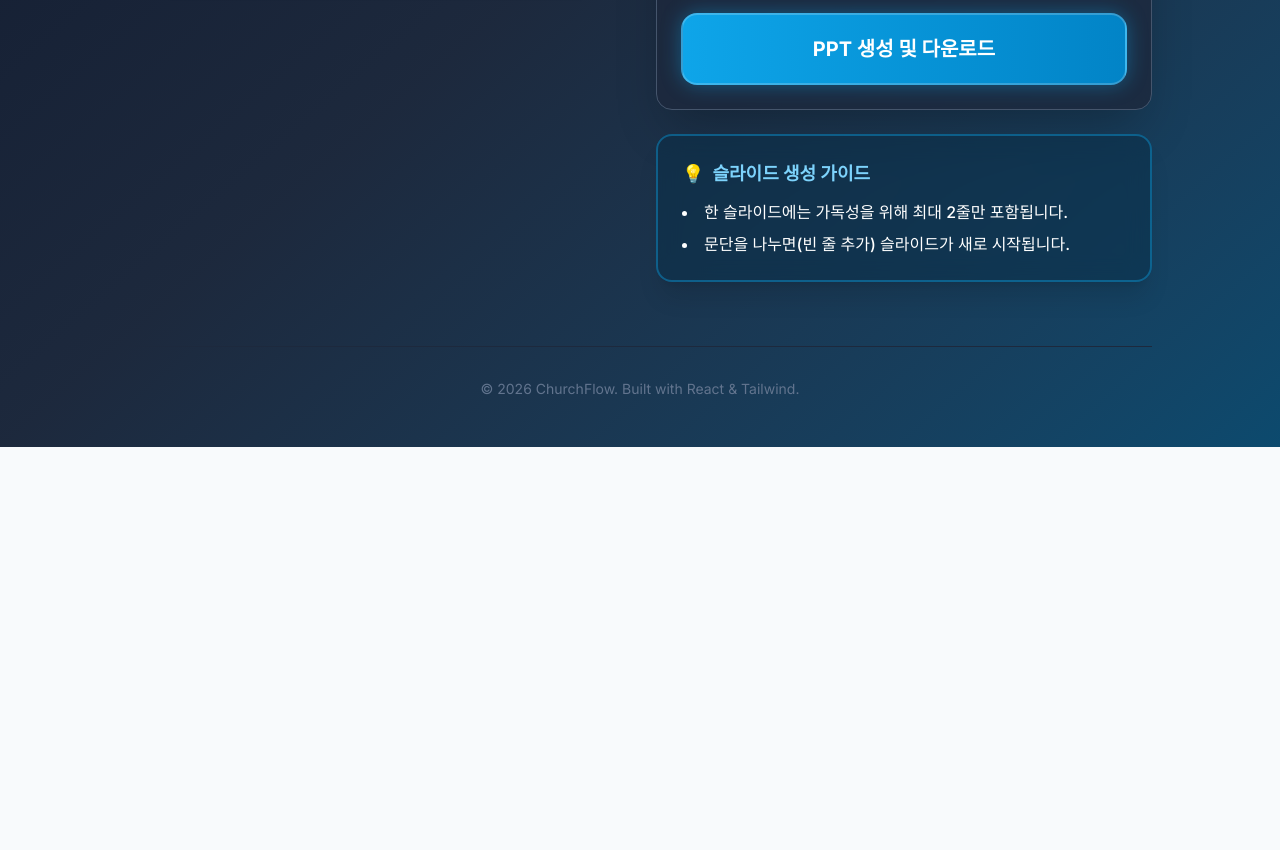
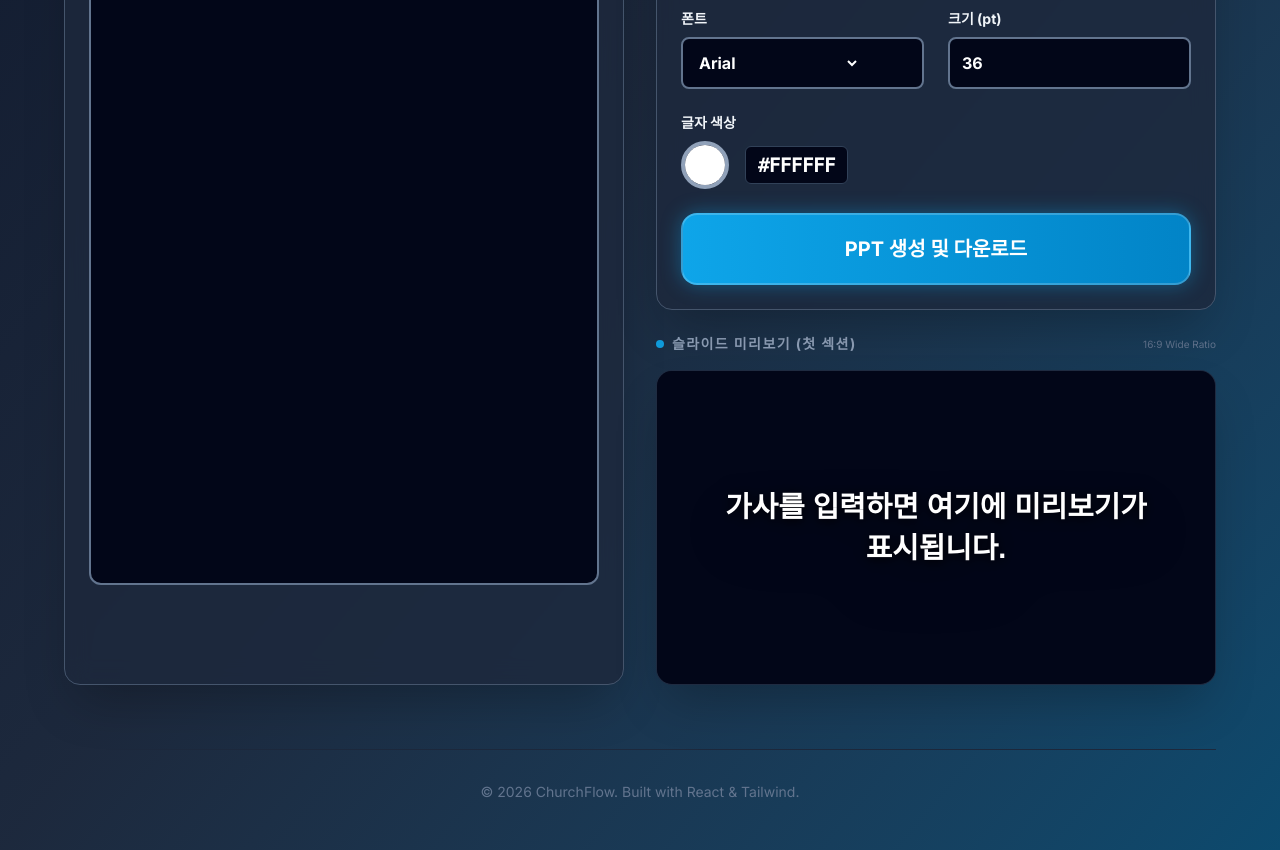
Before and after one commit to dding-woo/churchflow, a React (Vite) app: page / in a window 1280 px wide. Shown: the part 660-1510 px from the top of the page. Before the commit the page ends 1107 px from the top, so only its background shows below. Built offline with nearby package versions, Linux system fonts and the light colour scheme.

Commit message:
"add Preview"

```diff
--- a/src/App.jsx
+++ /dev/null
@@ -1,60 +0,0 @@
-import React from 'react';
-import Header from './components/Header';
-import LyricsInput from './components/LyricsInput';
-import StyleSettings from './components/StyleSettings';
-import TipsCard from './components/TipsCard';
-import Footer from './components/Footer';
-import { usePPTGenerator } from './components/common/features/usePPTGenerator';
-
-function App() {
-  const {
-    lyrics,
-    setLyrics,
-    bgImage,
-    handleImageUpload,
-    fontSize,
-    setFontSize,
-    fontColor,
-    setFontColor,
-    fontFace,
-    setFontFace,
-    isGenerating,
-    generatePPT,
-    fileInputRef
-  } = usePPTGenerator();
-
-  return (
-    <div className="min-h-screen bg-gradient-to-br from-slate-900 via-slate-800 to-primary-900 text-white p-6 md:p-12">
-      <div className="max-w-5xl mx-auto">
-        <Header />
-
-        <main className="grid grid-cols-1 lg:grid-cols-2 gap-8">
-          {/* Left Side: Input */}
-          <LyricsInput lyrics={lyrics} setLyrics={setLyrics} />
-
-          {/* Right Side: Options & Actions */}
-          <div className="space-y-6">
-            <StyleSettings
-              bgImage={bgImage}
-              handleImageUpload={handleImageUpload}
-              fontFace={fontFace}
-              setFontFace={setFontFace}
-              fontSize={fontSize}
-              setFontSize={setFontSize}
-              fontColor={fontColor}
-              setFontColor={setFontColor}
-              isGenerating={isGenerating}
-              generatePPT={generatePPT}
-              fileInputRef={fileInputRef}
-            />
-            <TipsCard />
-          </div>
-        </main>
-
-        <Footer />
-      </div>
-    </div>
-  );
-}
-
-export default App;
--- a/src/App.tsx
+++ b/src/App.tsx
@@ -4,6 +4,7 @@ import LyricsInput from './components/LyricsInput';
 import StyleSettings from './components/StyleSettings';
 import TipsCard from './components/TipsCard';
 import Footer from './components/Footer';
+import Preview from './components/Preview';
 import { usePPTGenerator } from './components/common/features/usePPTGenerator';
 
 const App: React.FC = () => {
@@ -25,14 +26,16 @@ const App: React.FC = () => {
 
   return (
     <div className="min-h-screen bg-gradient-to-br from-slate-900 via-slate-800 to-primary-900 text-white p-6 md:p-12">
-      <div className="max-w-5xl mx-auto">
+      <div className="max-w-6xl mx-auto">
         <Header />
 
-        <main className="grid grid-cols-1 lg:grid-cols-2 gap-8">
+        <TipsCard />
+        <main className="grid grid-cols-1 lg:grid-cols-2 gap-8 items-stretch">
           {/* Left Side: Input */}
           <LyricsInput lyrics={lyrics} setLyrics={setLyrics} />
 
-          {/* Right Side: Options & Actions */}
+
+          {/* Right Side: Preview & Options */}
           <div className="space-y-6">
             <StyleSettings
               bgImage={bgImage}
@@ -47,7 +50,15 @@ const App: React.FC = () => {
               generatePPT={generatePPT}
               fileInputRef={fileInputRef}
             />
-            <TipsCard />
+            <Preview
+              lyrics={lyrics}
+              fontFace={fontFace}
+              fontSize={fontSize}
+              fontColor={fontColor}
+              bgImage={bgImage}
+            />
+
+
           </div>
         </main>
 
--- a/src/components/LyricsInput.tsx
+++ b/src/components/LyricsInput.tsx
@@ -7,18 +7,12 @@ interface LyricsInputProps {
 
 const LyricsInput: React.FC<LyricsInputProps> = ({ lyrics, setLyrics }) => (
   <section className="space-y-6">
-    <div className="bg-slate-800/80 p-6 rounded-2xl border border-slate-600 shadow-2xl backdrop-blur-md">
+    <div className="h-full bg-slate-800/80 p-6 rounded-2xl border border-slate-600 shadow-2xl backdrop-blur-md">
       <label className="block text-sm font-bold mb-3 text-white uppercase tracking-wider">가사 입력</label>
       <textarea
-        className="w-full h-80 bg-slate-950 border-2 border-slate-500 rounded-xl p-4 text-white placeholder-slate-400 focus:outline-none focus:ring-4 focus:ring-primary-500/50 focus:border-primary-400 transition-all resize-none text-lg overflow-visible"
+        className="w-full h-200 bg-slate-950 border-2 border-slate-500 rounded-xl p-4 text-white placeholder-slate-400 focus:outline-none focus:ring-4 focus:ring-primary-500/50 focus:border-primary-400 transition-all resize-none text-lg overflow-y-auto"
         placeholder="여기에 가사를 입력하세요.
-문단을 나누면 슬라이드 섹션이 구분됩니다.
-
-예시:
-첫 번째 문단 첫 줄
-첫 번째 문단 두 줄
-
-두 번째 문단 첫 줄..."
+2줄마다 자동으로 슬라이드가 나뉩니다."
         value={lyrics}
         onChange={(e) => setLyrics(e.target.value)}
       />
--- /dev/null
+++ b/src/components/Preview.tsx
@@ -0,0 +1,70 @@
+import React from 'react';
+
+interface PreviewProps {
+    lyrics: string;
+    fontFace: string;
+    fontSize: number;
+    fontColor: string;
+    bgImage: string | null;
+}
+
+const Preview: React.FC<PreviewProps> = ({ lyrics, fontFace, fontSize, fontColor, bgImage }) => {
+    // 첫 번째 문단(슬라이드)만 미리보기로 보여줌
+    const paragraphs = lyrics.split(/\n\s*\n/).filter(p => p.trim() !== '');
+    const displayText = paragraphs.length > 0
+        ? paragraphs[0].split('\n').slice(0, 2).join('\n') // 최대 2줄까지만 보여줌
+        : "가사를 입력하면 여기에 미리보기가 표시됩니다.";
+
+    return (
+        <div className="space-y-4">
+            <div className="flex items-center justify-between">
+                <label className="text-sm font-bold text-slate-400 uppercase tracking-widest flex items-center gap-2">
+                    <span className="w-2 h-2 bg-primary-500 rounded-full animate-pulse"></span>
+                    슬라이드 미리보기 (첫 섹션)
+                </label>
+                <span className="text-[10px] text-slate-500">16:9 Wide Ratio</span>
+            </div>
+
+            <div
+                className="aspect-video w-full rounded-2xl shadow-2xl overflow-hidden relative border border-slate-700/50 bg-slate-900 group"
+            >
+                {/* 배경 이미지 레이어 */}
+                {bgImage ? (
+                    <img
+                        src={bgImage}
+                        alt="PPT Background"
+                        className="absolute inset-0 w-full h-full object-cover transition-transform duration-700 group-hover:scale-105"
+                    />
+                ) : (
+                    <div className="absolute inset-0 bg-slate-950"></div>
+                )}
+
+                {/* 오버레이 (이미지 가독성 향상) */}
+                {bgImage && <div className="absolute inset-0 bg-black/30 backdrop-blur-[1px]"></div>}
+
+                {/* 텍스트 컨텐츠 레이어 */}
+                <div className="absolute inset-0 flex items-center justify-center p-8 md:p-12 text-center">
+                    <p
+                        style={{
+                            fontFamily: fontFace,
+                            // 브라우저 뷰포트에 맞게 폰트 크기 비율 조정 (PPT pt -> px 배율)
+                            fontSize: `${Math.max(14, fontSize * 0.8)}px`,
+                            color: fontColor,
+                            fontWeight: 'bold',
+                            lineHeight: 1.4,
+                            whiteSpace: 'pre-wrap',
+                            wordBreak: 'keep-all',
+                            textShadow: '0 2px 10px rgba(0,0,0,0.8), 0 0 20px rgba(0,0,0,0.4)',
+                            transition: 'all 0.3s ease'
+                        }}
+                        className="drop-shadow-2xl"
+                    >
+                        {displayText}
+                    </p>
+                </div>
+            </div>
+        </div>
+    );
+};
+
+export default Preview;
--- a/src/components/StyleSettings.tsx
+++ b/src/components/StyleSettings.tsx
@@ -15,7 +15,7 @@ interface StyleSettingsProps {
   setFontColor: (value: string) => void;
   isGenerating: boolean;
   generatePPT: () => Promise<void>;
-  fileInputRef: RefObject<HTMLInputElement>;
+  fileInputRef: RefObject<HTMLInputElement | null>;
 }
 
 const StyleSettings: React.FC<StyleSettingsProps> = ({
--- a/src/components/TipsCard.tsx
+++ b/src/components/TipsCard.tsx
@@ -1,13 +1,14 @@
 import React from 'react';
 
 const TipsCard: React.FC = () => (
-  <div className="bg-primary-950/50 p-6 rounded-2xl border-2 border-primary-500/40 text-white text-base shadow-xl backdrop-blur-md">
+  <div className="mb-5 bg-primary-950/50 p-6 rounded-2xl border-2 border-primary-500/40 text-white text-base shadow-xl backdrop-blur-md">
     <h3 className="font-black text-primary-300 mb-3 text-lg flex items-center">
       <span className="mr-2">💡</span> 슬라이드 생성 가이드
     </h3>
     <ul className="list-disc list-inside space-y-2 font-medium">
+      <li>PC에 폰트가 설치되어 있지 않으면 폰트가 제대로 보이지 않을 수 있습니다.</li>
       <li>한 슬라이드에는 가독성을 위해 최대 2줄만 포함됩니다.</li>
-      <li>문단을 나누면(빈 줄 추가) 슬라이드가 새로 시작됩니다.</li>
+      <li>2줄 자동 분할 : 나뉜 각 문단 안에서 가사가 길어지면 최대 2줄씩 자동으로 슬라이드를 생성합니다.</li>
     </ul>
   </div>
 );
--- a/src/components/common/FontFaceSelect.tsx
+++ b/src/components/common/FontFaceSelect.tsx
@@ -1,4 +1,5 @@
 import React from 'react';
+import { FONT_LIST } from '../../constants/fonts';
 
 interface FontFaceSelectProps {
     fontFace: string;
@@ -13,14 +14,11 @@ const FontFaceSelect: React.FC<FontFaceSelectProps> = ({ fontFace, setFontFace,
             onChange={(e) => setFontFace(e.target.value)}
             className={className}
         >
-            <option value="Arial">Arial</option>
-            <option value="Times New Roman">Times New Roman</option>
-            <option value="Courier New">Courier New</option>
-            <option value="Georgia">Georgia</option>
-            <option value="Malgun Gothic">맑은 고딕</option>
-            <option value="NanumGothic">나눔고딕</option>
-            <option value="Pretendard">Pretendard</option>
-            <option value="Ownglyph Wichylist">온글잎 위씨리스트</option>
+            {FONT_LIST.map((font) => (
+                <option key={font.value} value={font.value} style={{ fontFamily: font.value }}>
+                    {font.name}
+                </option>
+            ))}
         </select>
     </div>
 );
--- a/src/components/common/ImageUpload.tsx
+++ b/src/components/common/ImageUpload.tsx
@@ -3,7 +3,7 @@ import React, { ChangeEvent, RefObject } from 'react';
 interface ImageUploadProps {
     bgImage: string | null;
     handleImageUpload: (e: ChangeEvent<HTMLInputElement>) => void;
-    fileInputRef: RefObject<HTMLInputElement>;
+    fileInputRef: RefObject<HTMLInputElement | null>;
 }
 
 const ImageUpload: React.FC<ImageUploadProps> = ({
--- /dev/null
+++ b/src/constants/fonts.ts
@@ -0,0 +1,19 @@
+export interface FontData {
+  name: string;
+  value: string;
+  cdn?: string;
+}
+
+export const FONT_LIST: FontData[] = [
+  { name: 'Pretendard', value: 'Pretendard', cdn: 'https://cdn.jsdelivr.net/gh/orioncactus/pretendard/dist/web/static/pretendard.css' },
+  { name: '나눔고딕', value: 'Nanum Gothic', cdn: 'https://fonts.googleapis.com/css2?family=Nanum+Gothic:wght@400;700&display=swap' },
+  { name: '노토산스 KR', value: 'Noto Sans KR', cdn: 'https://fonts.googleapis.com/css2?family=Noto+Sans+KR:wght@400;700&display=swap' },
+  { name: 'G마켓 산스', value: 'GmarketSansMedium', cdn: 'https://fastly.jsdelivr.net/gh/projectnoonnu/noonfonts_2001@1.1/GmarketSansMedium.woff' },
+  { name: '온글잎 위씨리스트', value: 'Ownglyph Wichylist', cdn: 'https://fastly.jsdelivr.net/gh/projectnoonnu/noonfonts_2302@1.0/OwnglyphWichylist.woff2' },
+  { name: '조선일보명조', value: 'Chosunilbo_myungjo', cdn: 'https://fastly.jsdelivr.net/gh/projectnoonnu/noonfonts_one@1.0/Chosunilbo_myungjo.woff' },
+  { name: '맑은 고딕', value: 'Malgun Gothic' },
+  { name: 'Arial', value: 'Arial' },
+  { name: 'Times New Roman', value: 'Times New Roman' },
+  { name: 'Courier New', value: 'Courier New' },
+  { name: 'Georgia', value: 'Georgia' },
+];
--- a/src/index.css
+++ b/src/index.css
@@ -1,4 +1,31 @@
 @import "tailwindcss";
+@import url('https://cdn.jsdelivr.net/gh/orioncactus/pretendard/dist/web/static/pretendard.css');
+@import url('https://fonts.googleapis.com/css2?family=Nanum+Gothic:wght@400;700&family=Noto+Sans+KR:wght@400;700&display=swap');
+
+/* 온글잎 위씨리스트 */
+@font-face {
+  font-family: 'Ownglyph Wichylist';
+  src: url('https://fastly.jsdelivr.net/gh/projectnoonnu/noonfonts_2302@1.0/OwnglyphWichylist.woff2') format('woff2');
+  font-weight: normal;
+  font-style: normal;
+}
+
+/* G마켓 산스 */
+@font-face {
+  font-family: 'GmarketSansMedium';
+  src: url('https://fastly.jsdelivr.net/gh/projectnoonnu/noonfonts_2001@1.1/GmarketSansMedium.woff') format('woff');
+  font-weight: normal;
+  font-style: normal;
+}
+
+/* 조선일보명조 */
+@font-face {
+  font-family: 'Chosunilbo_myungjo';
+  src: url('https://fastly.jsdelivr.net/gh/projectnoonnu/noonfonts_one@1.0/Chosunilbo_myungjo.woff') format('woff');
+  font-weight: normal;
+  font-style: normal;
+}
+
 
 @theme {
   --color-primary-50: #f0f9ff;
```
Also changed, not shown: 6 other files (tests, documents, lock files or other folders).
